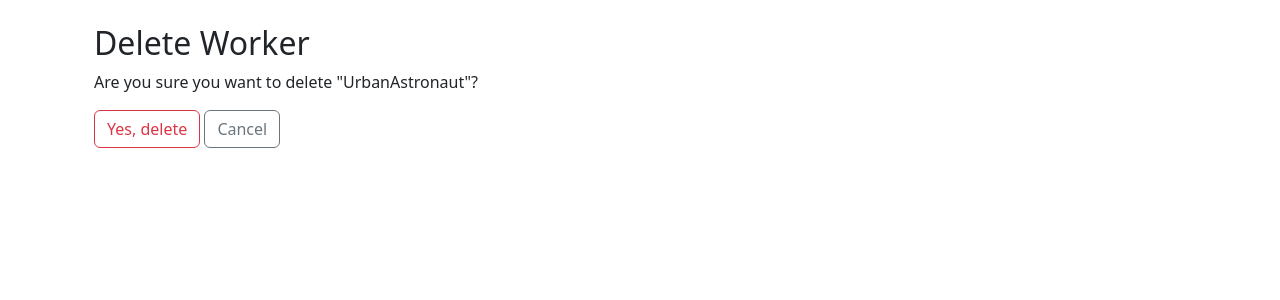
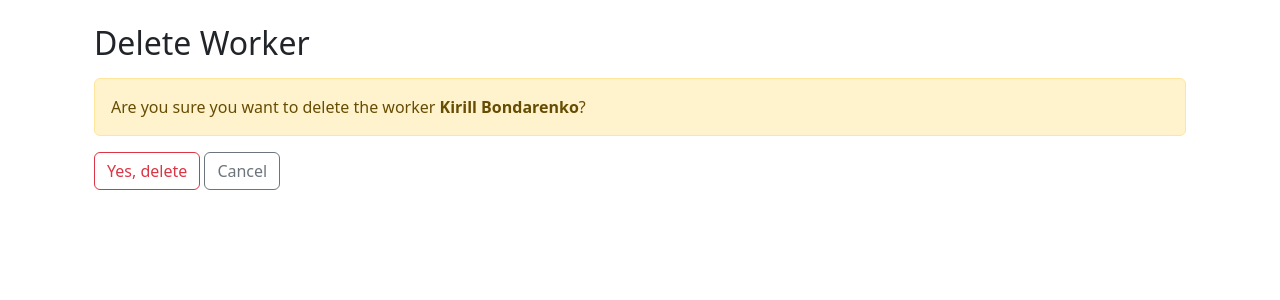
Before and after one commit to UrbanAstronaut88/it-project, a Django app: page /workers/1/delete/ in a window 1280 px wide. Shown: the part 56-356 px from the top of the page. Run offline with Django 5.2, Linux system fonts and the light colour scheme; data comes from the database, SQL or seed files in the repository; both versions use the stored data as it was after the commit.

Commit message:
style: updated worker_confirm_delete.html template for better visualisation

```diff
--- a/main/views.py
+++ b/main/views.py
@@ -74,20 +74,20 @@ class WorkerDetailView(DetailView):
 
 class WorkerCreateView(CreateView):
     model = User
-    fields = ("username", "first_name", "last_name", "email", "position", "password")
+    fields = ("username", "first_name", "last_name", "email", "position")
     template_name = "main/worker_form.html"
     success_url = reverse_lazy("main:worker-list")
 
-    def form_valid(self, form):
-        user = form.save(commit=False)
-        user.set_password(form.cleaned_data["password"])
-        user.save()
-        return super().form_valid(form)
+    # def form_valid(self, form):
+    #     user = form.save(commit=False)
+    #     user.set_password(form.cleaned_data["password"])
+    #     user.save()
+    #     return super().form_valid(form)
 
 
 class WorkerUpdateView(UpdateView):
     model = User
-    fields = ("username", "first_name", "last_name", "email", "position", "password")
+    fields = ("username", "first_name", "last_name", "email", "position")
     template_name = "main/worker_form.html"
     success_url = reverse_lazy("main:worker-list")
 
--- a/templates/main/worker_confirm_delete.html
+++ b/templates/main/worker_confirm_delete.html
@@ -6,9 +6,10 @@
 
 {% block content %}
   <div class="container mt-4">
-  <h2>Delete Worker</h2>
-  <p>Are you sure you want to delete "{{ object.username }}"?</p>
-
+    <h2 class="mb-3">Delete Worker</h2>
+    <div class="alert alert-warning">
+      Are you sure you want to delete the worker <strong>{{ object.get_full_name }}</strong>?
+    </div>
     <form method="post">
       {% csrf_token %}
       <button type="submit" class="btn btn-outline-danger">Yes, delete</button>
```
Also changed, not shown: db.sqlite3. Lines whose indentation alone changed are shown as unchanged.
